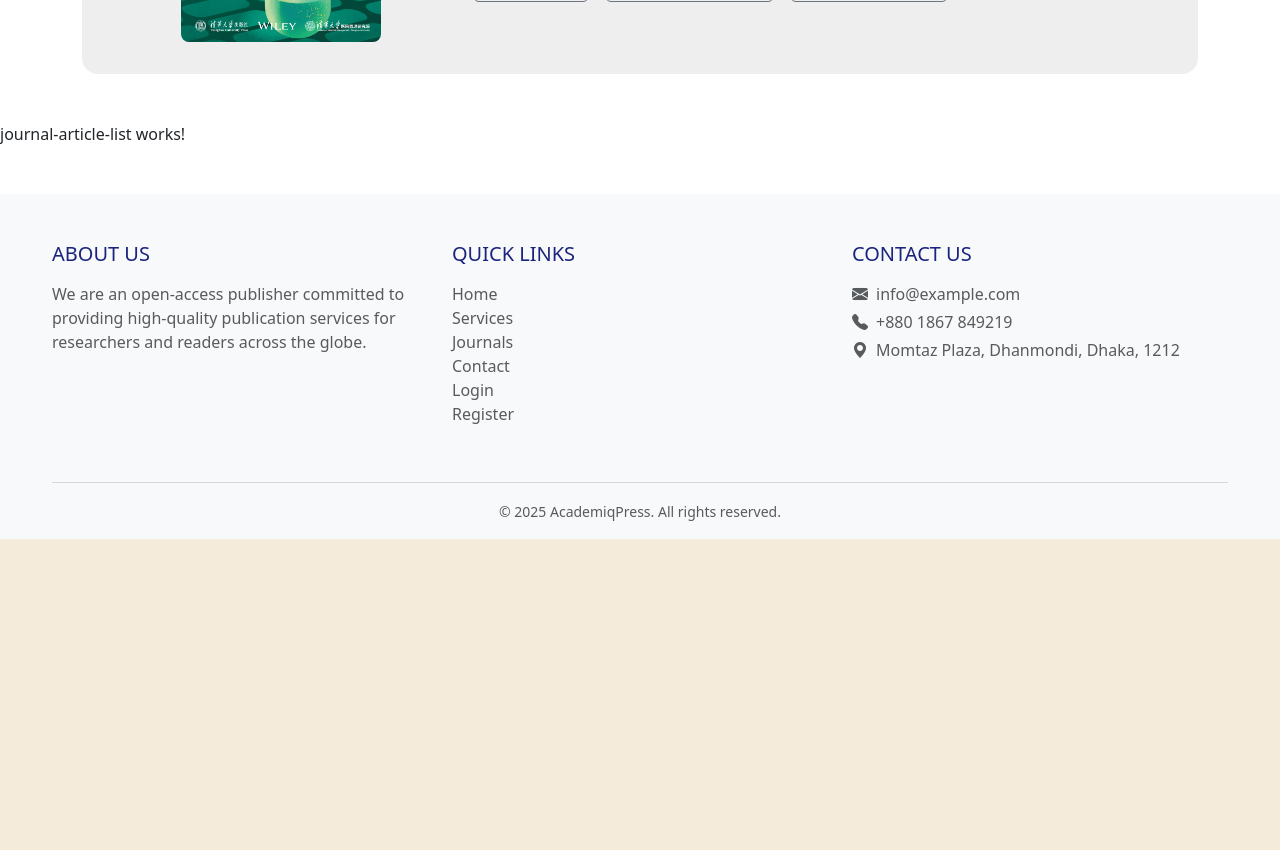
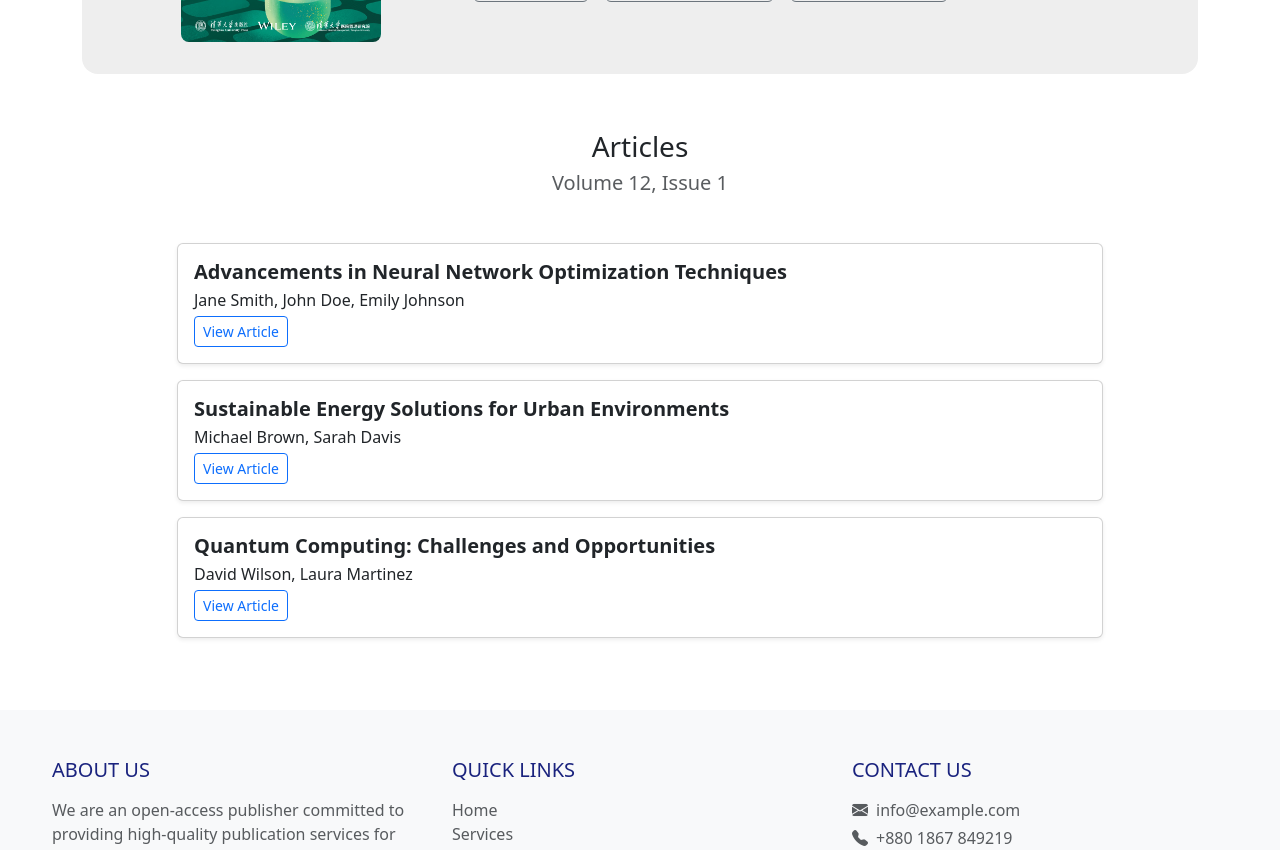
Before and after one commit to sajal48/isdb-academic-journal-publishing-system-angular-springboot-postgresql, an Angular app in the folder ajps-frontend/: page /journals/1/1 in a window 1280 px wide. Shown: the part 380-1230 px from the top of the page. Before the commit the page ends 919 px from the top, so only its background shows below. Built offline with nearby package versions, Linux system fonts and the light colour scheme.

Commit message:
basic journal frontend design complete

```diff
--- a/ajps-frontend/src/app/app.routes.ts
+++ b/ajps-frontend/src/app/app.routes.ts
@@ -12,6 +12,7 @@ import { JournalAllIssuesComponent } from './journals/journal-all-issues/journal
 import { JournalAnnouncementComponent } from './journals/journal-announcement/journal-announcement.component';
 import { JournalEditorialComponent } from './journals/journal-editorial/journal-editorial.component';
 import { JournalArticleListComponent } from './journals/journal-article-list/journal-article-list.component';
+import { JournalArticleViewComponent } from './journals/journal-article-view/journal-article-view.component';
 
 export const routes: Routes = [
     {
@@ -56,6 +57,10 @@ export const routes: Routes = [
               path: ':issueNumber',
               component: JournalArticleListComponent
             },
+            {
+              path: ':issueNumber/:articleName',
+              component: JournalArticleViewComponent
+            }
           ]
 
         },
--- a/ajps-frontend/src/app/homepage/homepage.component.html
+++ b/ajps-frontend/src/app/homepage/homepage.component.html
@@ -38,7 +38,7 @@
 
 <div>
     <div class="container my-5">
-        <h3>Popular Articles</h3>
+        <h3>Latest Articles</h3>
         <div class="row">
             <div class="col-12 mb-3">
                 <a href="#" style="text-decoration: none; color: inherit;">
@@ -47,7 +47,7 @@
                             <h5 class="card-title">Article Title 1</h5>
                             <h6 class="card-subtitle mb-2 text-muted">Author: John Doe | Published: April 20, 2025</h6>
                             <p class="card-text">This article explores the latest advancements in technology, focusing on AI innovations and their impact on society. It delves into key developments, challenges, and future prospects in the field.</p>
-                            <p class="card-text"><small class="text-muted">Category: Technology | Read Time: 8 min</small></p>
+                            <p class="card-text"><small class="text-muted">Journal Name: Botanical Research Journal</small></p>
                         </div>
                     </div>
                 </a>
--- a/ajps-frontend/src/app/journals/journal-article-list/journal-article-list.component.html
+++ b/ajps-frontend/src/app/journals/journal-article-list/journal-article-list.component.html
@@ -1 +1,36 @@
-<p>journal-article-list works!</p>
+<div class="container py-2">
+    <!-- Page Header -->
+    <div class="text-center mb-5">
+        <h3 class="text-dark">Articles</h3>
+        <h5 class="text-muted">Volume 12, Issue 1</h5>
+    </div>
+    <!-- Article List -->
+    <div class="row">
+        <div class="col-12 col-lg-10 mx-auto">
+            <!-- Article 1 -->
+            <div class="card article-card mb-3 shadow-sm">
+                <div class="card-body">
+                    <h3 class="card-title h5 fw-bold text-dark mb-1">Advancements in Neural Network Optimization Techniques</h3>
+                    <p class="article-authors mb-1">Jane Smith, John Doe, Emily Johnson</p>
+                    <a routerLink="advancements-in-neural-network-optimization-techniques" class="btn btn-outline-primary btn-sm">View Article</a>
+                </div>
+            </div>
+            <!-- Article 2 -->
+            <div class="card article-card mb-3 shadow-sm">
+                <div class="card-body">
+                    <h3 class="card-title h5 fw-bold text-dark mb-1">Sustainable Energy Solutions for Urban Environments</h3>
+                    <p class="article-authors mb-1">Michael Brown, Sarah Davis</p>
+                    <a href="https://example.com/articles/vol12-issue1-article2" class="btn btn-outline-primary btn-sm">View Article</a>
+                </div>
+            </div>
+            <!-- Article 3 -->
+            <div class="card article-card mb-3 shadow-sm">
+                <div class="card-body">
+                    <h3 class="card-title h5 fw-bold text-dark mb-1">Quantum Computing: Challenges and Opportunities</h3>
+                    <p class="article-authors mb-1">David Wilson, Laura Martinez</p>
+                    <a href="https://example.com/articles/vol12-issue1-article3" class="btn btn-outline-primary btn-sm">View Article</a>
+                </div>
+            </div>
+        </div>
+    </div>
+</div>
--- a/ajps-frontend/src/app/journals/journal-article-list/journal-article-list.component.ts
+++ b/ajps-frontend/src/app/journals/journal-article-list/journal-article-list.component.ts
@@ -1,8 +1,9 @@
 import { Component } from '@angular/core';
+import { RouterLink } from '@angular/router';
 
 @Component({
   selector: 'app-journal-article-list',
-  imports: [],
+  imports: [RouterLink],
   templateUrl: './journal-article-list.component.html',
   styleUrl: './journal-article-list.component.css'
 })
--- a/ajps-frontend/src/app/journals/journal-article-view/journal-article-view.component.css
+++ b/ajps-frontend/src/app/journals/journal-article-view/journal-article-view.component.css
@@ -0,0 +1,11 @@
+.article-header {
+    border-bottom: 2px solid #0d6efd;
+    padding-bottom: 1rem;
+}
+.article-meta {
+    font-size: 0.9rem;
+    color: #6c757d;
+}
+.article-keywords {
+    font-style: italic;
+}
--- a/ajps-frontend/src/app/journals/journal-article-view/journal-article-view.component.html
+++ b/ajps-frontend/src/app/journals/journal-article-view/journal-article-view.component.html
@@ -1 +1,34 @@
-<p>journal-article-view works!</p>
+<div class="container">
+    <!-- Article Content -->
+    <div class="row">
+        <div class="col-12 col-lg-10 mx-auto">
+            <!-- Article Header -->
+            <div class="article-header mb-4">
+                <h1 class="display-8 fw-bold text-dark">Advancements in Neural Network Optimization Techniques</h1>
+            </div>
+            <!-- Article Metadata -->
+            <div class="mb-4">
+                <p class="article-meta mb-1"><strong>Authors: </strong> Jane Smith, John Doe, Emily Johnson</p>
+                <p class="article-meta mb-1"><strong>Publication Date: </strong> April 10, 2025</p>
+                <p class="article-meta mb-1"><strong>DOI: </strong> <a href="https://doi.org/10.1000/sample.2025.001" class="text-primary">10.1000/sample.2025.001</a></p>
+            </div>
+
+            <!-- Abstract -->
+            <div class="mb-4">
+                <h2 class="h4 fw-bold text-dark">Abstract</h2>
+                <p class="text-justify">This article explores recent advancements in neural network optimization, focusing on novel algorithms for improving training efficiency and model performance. We propose a hybrid approach combining gradient-based and evolutionary techniques, demonstrating significant improvements in convergence rates across benchmark datasets. The findings have implications for deep learning applications in computer vision and natural language processing.</p>
+            </div>
+
+            <!-- Keywords -->
+            <div class="mb-4">
+                <h2 class="h4 fw-bold text-dark">Keywords</h2>
+                <p class="article-keywords">Neural Networks, Optimization, Deep Learning, Algorithms, Machine Learning</p>
+            </div>
+
+            <!-- Download Button -->
+            <div>
+                <a href="https://example.com/articles/vol12-issue1-article1.pdf" class="btn btn-primary btn-download">Download PDF</a>
+            </div>
+        </div>
+    </div>
+</div>
--- a/ajps-frontend/src/app/journals/journals.component.css
+++ b/ajps-frontend/src/app/journals/journals.component.css
@@ -9,7 +9,7 @@
   .journal-cover {
     max-width: 100%;
     border-radius: 0.5rem;
-    width: 200px;
+    width: 180px;
   }
 
   .btn-custom {
```
